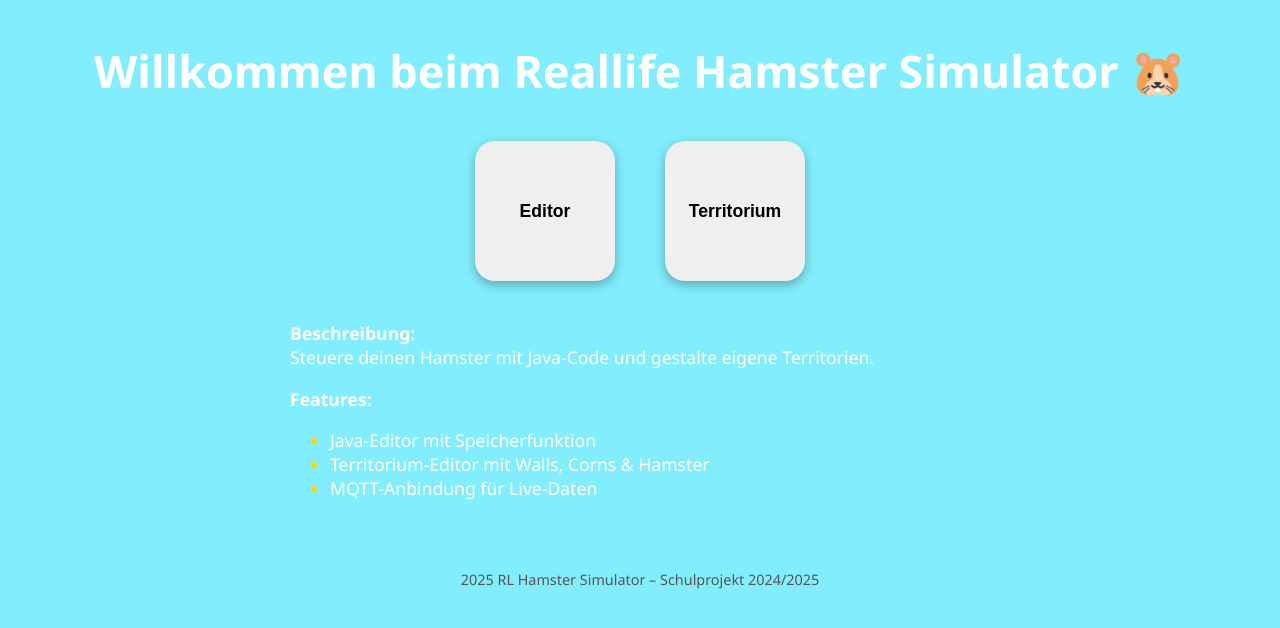
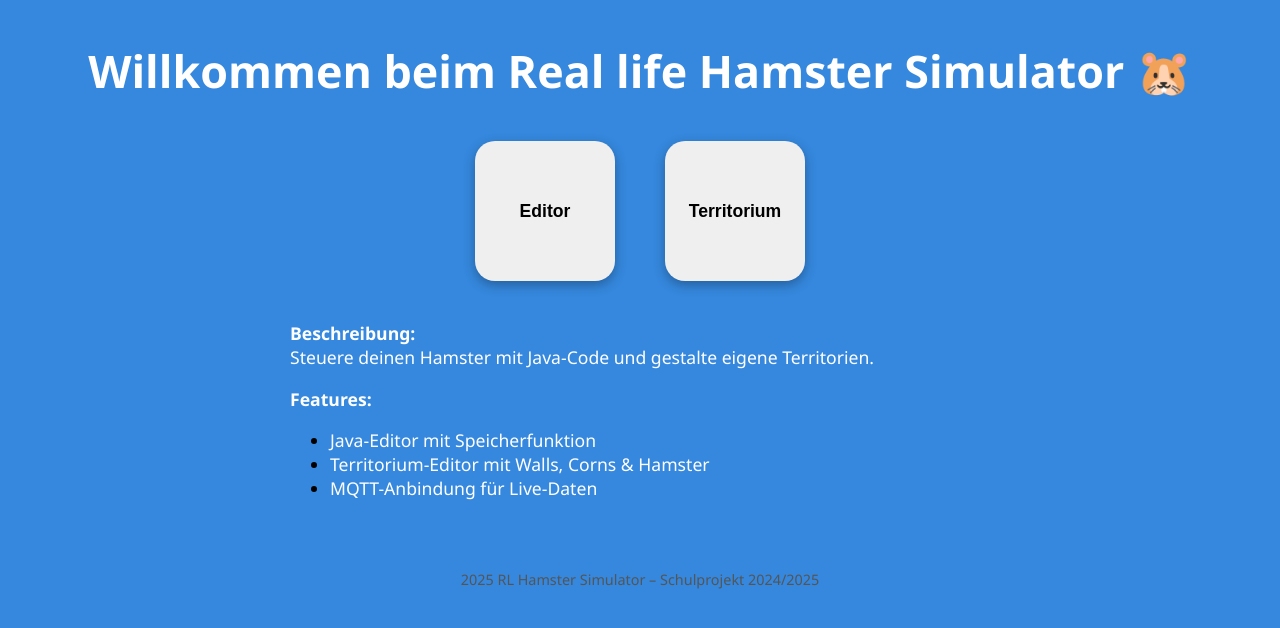
Before and after one commit to fzan7808/Sem6-Hamstersimulator, a plain HTML site: page web/index.html in a window 1280 px wide. Drawn offline with Linux system fonts and the light colour scheme.

Commit message:
color change

```diff
--- a/web/index.html
+++ b/web/index.html
@@ -2,12 +2,12 @@
 <html lang="de">
 <head>
     <meta charset="UTF-8">
-    <title>Reallife Hamster Simulator</title>
+    <title>Real life Hamster Simulator</title>
     <meta name="viewport" content="width=device-width, initial-scale=1.0">
     <link rel="stylesheet" href="style.css">
 </head>
 <body>
-<h1>Willkommen beim Reallife Hamster Simulator 🐹</h1>
+<h1>Willkommen beim Real life Hamster Simulator 🐹</h1>
 
 <div class="button-container">
     <a href="edit.html">
--- a/web/style.css
+++ b/web/style.css
@@ -2,7 +2,7 @@ body {
     font-family: 'Segoe UI', sans-serif;
     margin: 0;
     padding: 0;
-    background: #82EEFD; /* Babyblue Hintergrund */
+    background: #3588de;
     color: white;
     text-align: center;
 }
@@ -39,7 +39,6 @@ h1 {
 
 /* Territorium-Button → Wand-Hintergrund mit schwarzer Schrift */
 .nav-button.territorium {
-    background-image: url('assets/wand/Wall32.png');
     background-size: cover;
     background-repeat: repeat;
     color: #000000;
@@ -64,7 +63,7 @@ ul {
 }
 
 ul li::marker {
-    color: #ffd700;
+    color: #000000;
 }
 
 footer {
```
